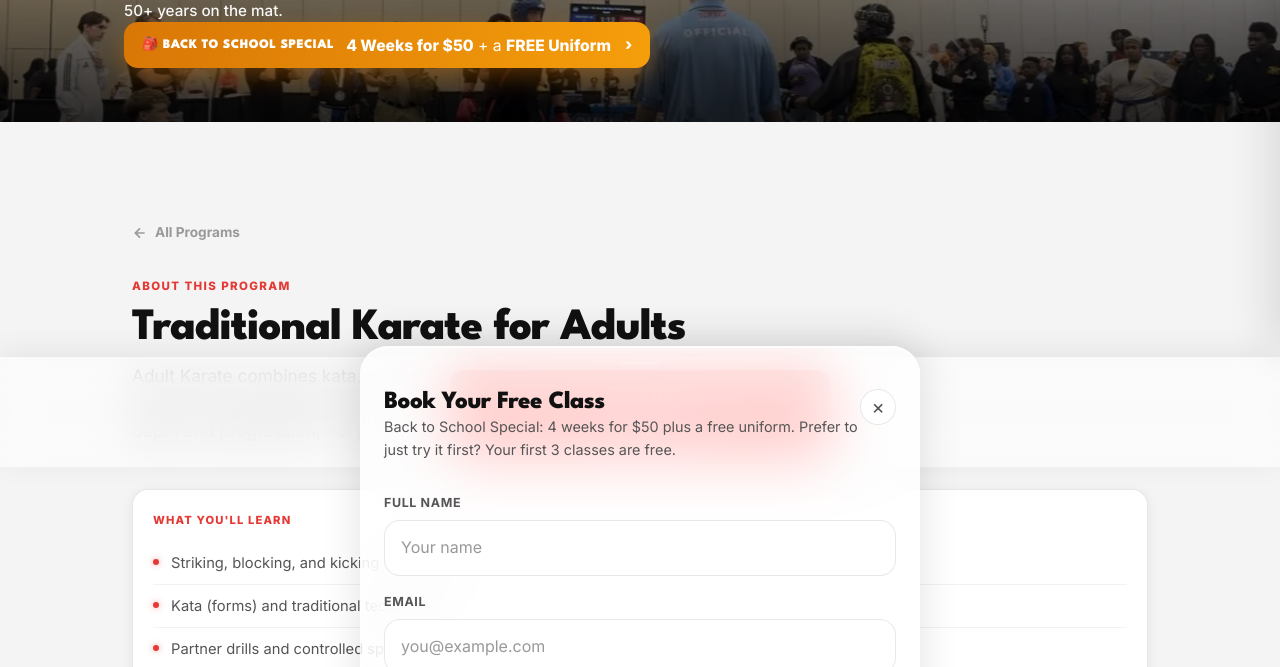
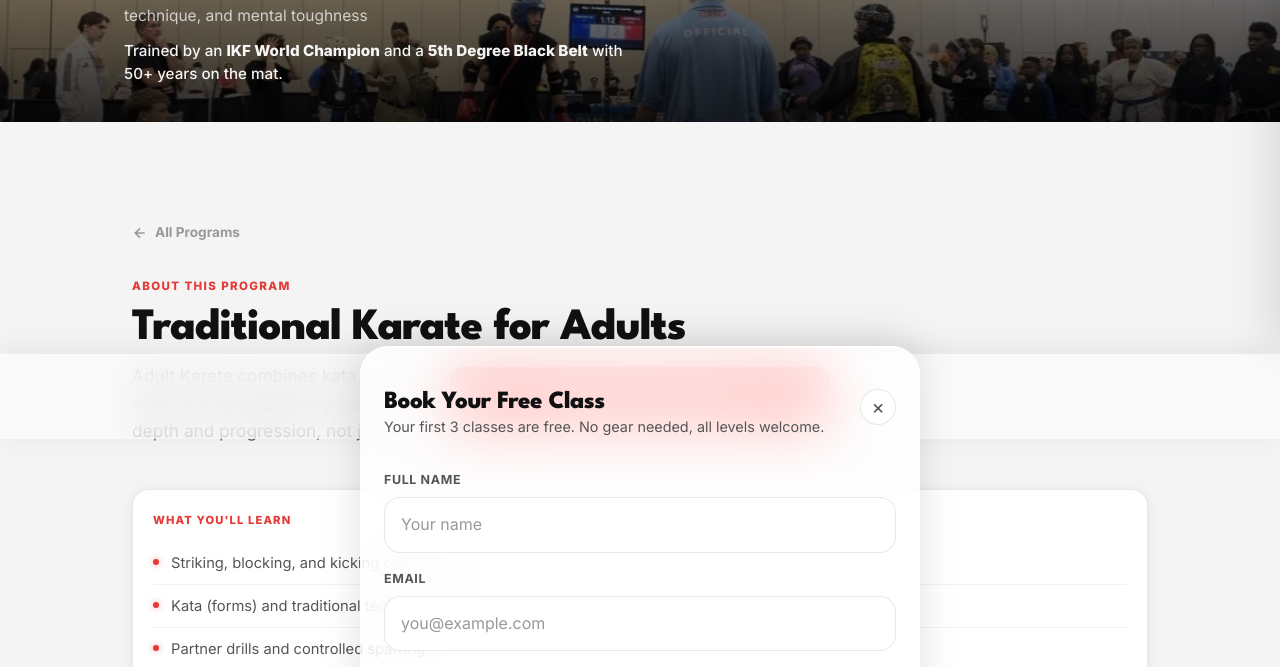
Before and after one commit to wrains54/Rains-Martial-Arts, a plain HTML site: page adult-karate.html in a window 1280 px wide. Shown: the part 454-1121 px from the top of the page. Drawn offline with Linux system fonts and the light colour scheme.

Commit message:
Remove Back to School promo from Adult Karate page

```diff
--- a/adult-karate.html
+++ b/adult-karate.html
@@ -73,11 +73,6 @@
       <h1 class="prog-hero-title">Adult Karate</h1>
       <p class="prog-hero-sub">Traditional Japanese karate for adults, discipline, technique, and mental toughness</p>
       <p class="prog-hero-trust">Trained by an <strong>IKF World Champion</strong> and a <strong>5th Degree Black Belt</strong> with 50+ years on the mat.</p>
-      <button class="promo-ribbon" type="button" id="progPromo">
-        <span class="promo-ribbon-tag">🎒 Back to School Special</span>
-        <span class="promo-ribbon-text"><strong>4 Weeks for $50</strong> + a <strong>FREE Uniform</strong></span>
-        <span class="promo-ribbon-arrow">&rsaquo;</span>
-      </button>
     </div>
   </div>
 
@@ -155,7 +150,7 @@
   </footer>
 
   <div class="sticky-bar" id="stickyBar">
-    <button class="sticky-btn" id="stickyBtn" type="button">🎒 Back to School: 4 Weeks $50 + Free Uniform</button>
+    <button class="sticky-btn" id="stickyBtn" type="button">Book Your Free Trial →</button>
   </div>
 
   <div class="sheet" id="sheet" aria-hidden="true">
@@ -166,7 +161,7 @@
         <div class="sheet-header">
           <div>
             <h2>Book Your Free Class</h2>
-            <p class="sheet-desc">Back to School Special: 4 weeks for $50 plus a free uniform. Prefer to just try it first? Your first 3 classes are free.</p>
+            <p class="sheet-desc">Your first 3 classes are free. No gear needed, all levels welcome.</p>
           </div>
           <button class="sheet-close" id="sheetClose" aria-label="Close">×</button>
         </div>
@@ -215,8 +210,5 @@
     fc.value='Adult Karate';upd('Adult Karate');fc.addEventListener('change',function(){upd(fc.value);});
   })();
   </script>
-  <script>
-  (function(){var pp=document.getElementById("progPromo");if(!pp)return;pp.addEventListener("click",function(){var f=document.getElementById("fpromo");if(f)f.value="Back to School Special";var sh=document.getElementById("sheet");if(sh){sh.classList.add("open");sh.setAttribute("aria-hidden","false");document.body.style.overflow="hidden";}});})();
-  </script>
 </body>
 </html>
```
